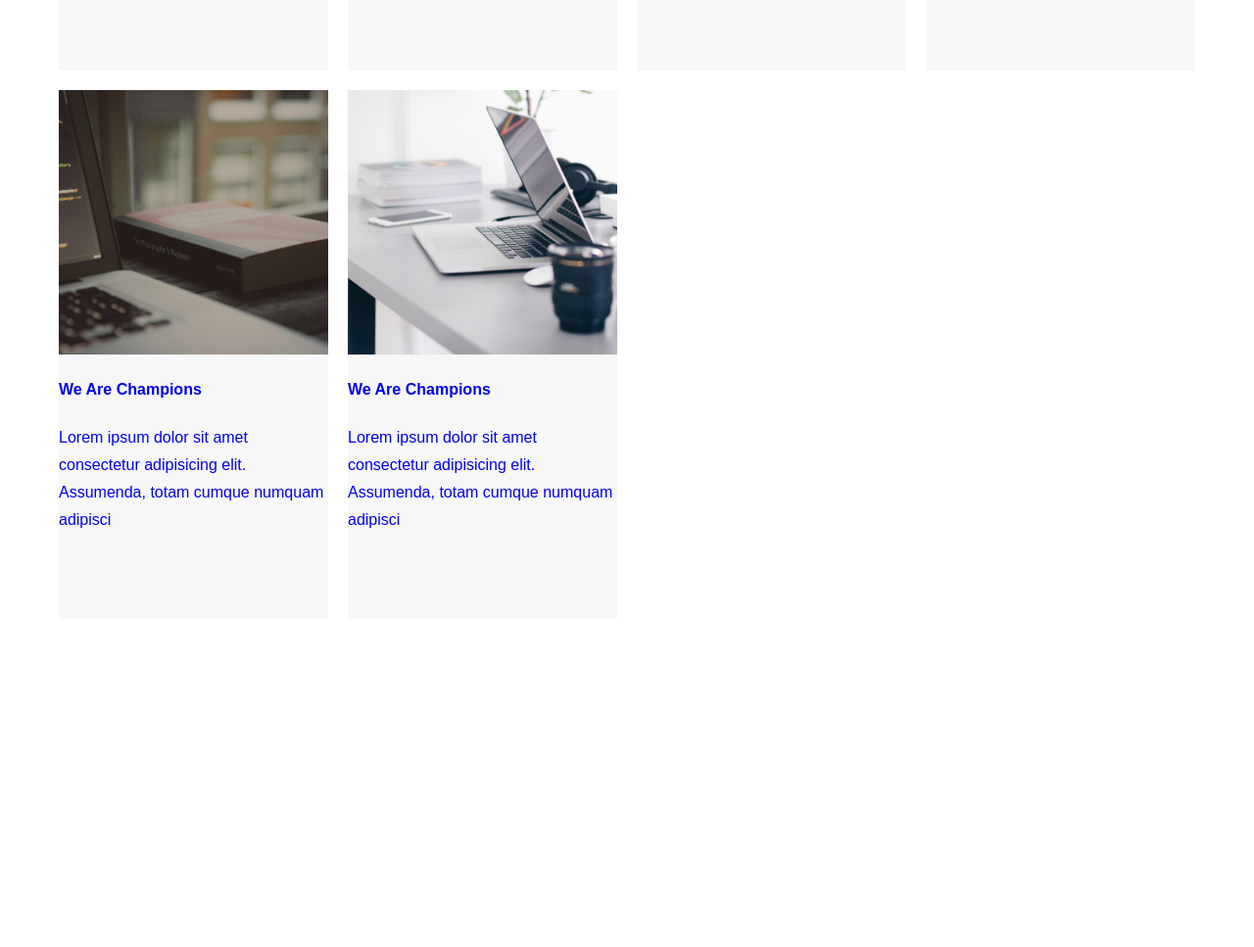
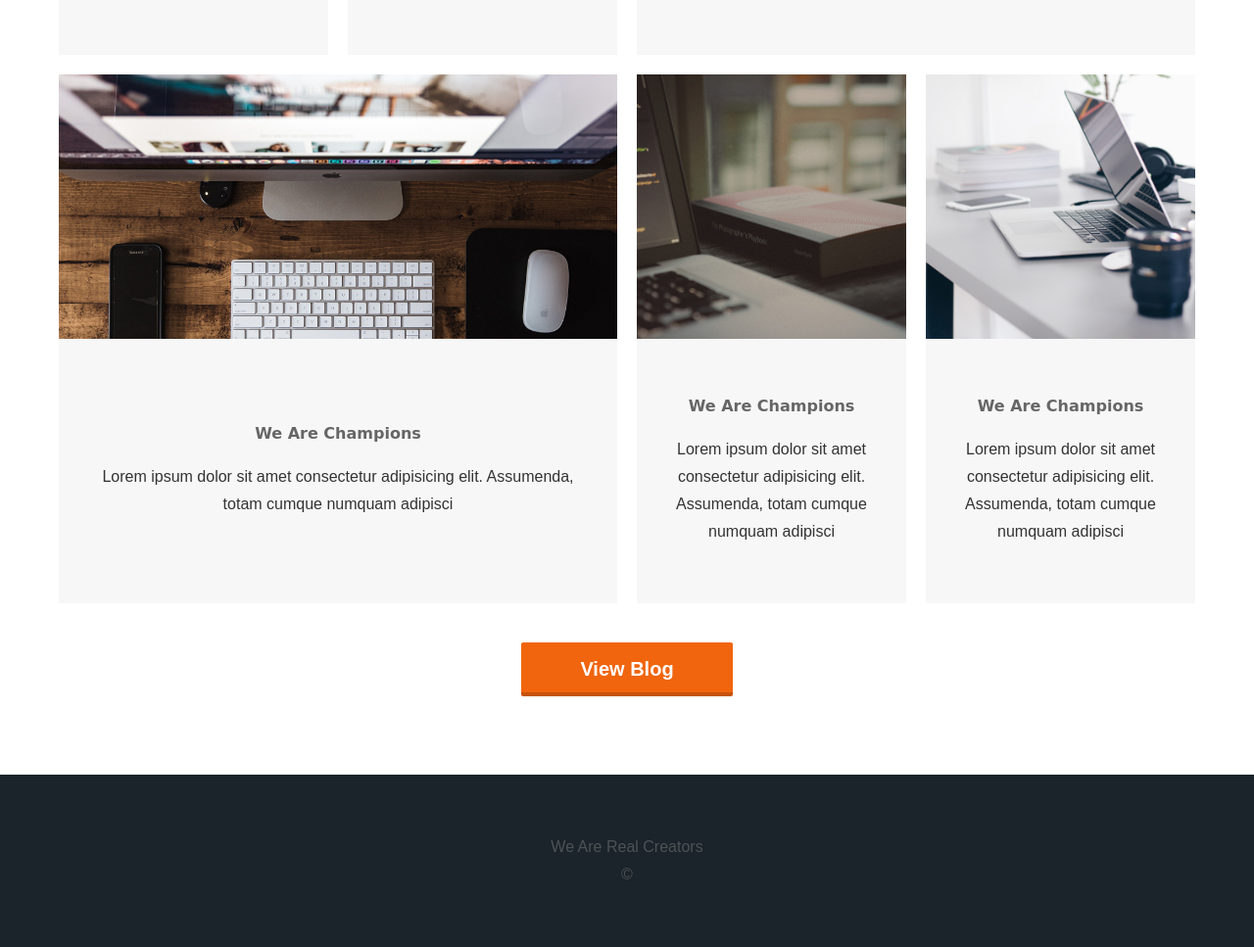
Before and after one commit to StanislavFedyna/website-business-grid, a plain HTML site: page index.html in a window 1280 px wide. Shown: the part 3249-4216 px from the top of the page at 98% size. Before the commit the page ends 3961 px from the top, so only its background shows below. Drawn offline with Linux system fonts and the light colour scheme; a web font is replaced by a local one.

Commit message:
finished with blog sectio

```diff
--- a/css/main.css
+++ b/css/main.css
@@ -536,9 +536,10 @@ body {
   padding: 20px 20px 50px;
 }
 
-.section-ready{
+.section-ready {
   background-color: #EDEDED;
 }
+
 .container {
   max-width: 1200px;
   margin: auto;
@@ -562,7 +563,7 @@ body {
   grid-template-columns: 1fr 1fr;
 }
 
-.ready-left{
+.ready-left {
   border-right: 1px solid #dadada;
   font-size: 18px;
   padding-top: 60px;
@@ -570,34 +571,39 @@ body {
   padding-right: 60px;
 }
 
-.ready-left h2{
+.ready-left h2 {
   margin: 0;
-  margin-bottom:40px;
+  margin-bottom: 40px;
 }
 
-.ready-right{
+.ready-right {
   padding-left: 40px;
 }
-.form-section{
+
+.form-section {
   padding: 30px 0;
   background-color: #293A43;
 
 }
-.form-section input{
+
+.form-section input {
   background-color: #354a56;
 }
-.form-section form{
+
+.form-section form {
   grid-gap: 20px;
   grid-template-columns: repeat(4, 1fr)
 }
-.form-section .button{
+
+.form-section .button {
   font-size: 17px;
   padding: 14.5px;
   width: 100%;
 }
 
 
-input, textarea{
+input,
+textarea {
   border: none;
   padding: 15px 20px;
   width: 100%;
@@ -611,20 +617,28 @@ input, textarea{
   -o-transition: background-color .25s ease;
 }
 
-input, textarea:focus{
+input,
+textarea:focus {
   background-color: #EDEDED;
 }
 
-input, textarea::placeholder{
+input,
+textarea::placeholder {
   color: #507182;
 }
-
-.blog-home{
+.section-blog h2{
+  margin-top: 0;
+  margin-bottom: 40px;
+}
+.section-blog .buttoncase{
+  padding-bottom: 0;
+}
+.blog-home {
   grid-gap: 20px;
   grid-template-columns: repeat(4, 1fr)
 }
 
-.blog-item{
+.blog-item {
   background-color: #F7F7F7;
   text-decoration: none;
   grid-template-rows: 1fr 1fr;
@@ -634,9 +648,72 @@ input, textarea::placeholder{
   -ms-transition: background-color .25s ease;
   -o-transition: background-color .25s ease;
   overflow: hidden;
+  color: #333;
 }
-.blog-item-img{
+.blog-item:nth-child(3){
+  grid-column: 3/5;
+}
+.blog-item:nth-child(4){
+  grid-column: 1/3;
+}
+.blog-item:hover {
+  background-color: #EDEDED;
+}
+.blog-item:hover h4{
+  color: #293A43;
+
+}
+.blog-item-img:hover{
+  transform: scale(1.05) translateY(-6.5px);
+  -webkit-transform: scale(1.05) translateY(-6.5px);
+  -moz-transform: scale(1.05) translateY(-6.5px);
+  -ms-transform: scale(1.05) translateY(-6.5px);
+  -o-transform: scale(1.05) translateY(-6.5px);
+}
+
+.blog-item-img {
   height: 270px;
   background-size: cover;
   background-position: center;
+  transition: transform .25s ease;
+  -webkit-transition: transform .25s ease;
+  -moz-transition: transform .25s ease;
+  -ms-transition: transform .25s ease;
+  -o-transition: transform .25s ease;
 }
+
+.blog-item-content {
+  padding: 25px;
+  text-align: center;
+  align-content: center;
+
+}
+
+.blog-item-content h4 {
+  font-family: 'Patua One', cursive;
+  font-size: 18;
+  color: #666;
+  line-height: 1.3;
+  margin: 0;
+  transition: color 0.25s ease;
+  -webkit-transition: color 0.25s ease;
+  -moz-transition: color 0.25s ease;
+  -ms-transition: color 0.25s ease;
+  -o-transition: color 0.25s ease;
+}
+
+.blog-item-content p {
+  margin-top: 20px;
+  margin-bottom: 0;
+}
+
+.main-footer{
+  padding: 60px 0;
+  background-color: #1a242a;
+  text-align: center;
+  color: #4e5355;
+}
+
+.footer-logo{
+
+}
--- a/index.html
+++ b/index.html
@@ -74,7 +74,7 @@
       <div class="blog-home grid">
         <a href="#" class="blog-item grid">
           <span style="background-image: url(./img/1.jpg)" class="blog-item-img"></span>
-          <span class="blog-item-content">
+          <span class="blog-item-content grid">
             <h4>We Are Champions</h4>
             <p>Lorem ipsum dolor sit amet consectetur adipisicing elit. Assumenda, totam cumque numquam adipisci</p>
           </span>
@@ -82,7 +82,7 @@
 
         <a href="#" class="blog-item grid">
           <span style="background-image: url(./img/2.jpg)" class="blog-item-img"></span>
-          <span class="blog-item-content">
+          <span class="blog-item-content grid">
             <h4>We Are Champions</h4>
             <p>Lorem ipsum dolor sit amet consectetur adipisicing elit. Assumenda, totam cumque numquam adipisci</p>
           </span>
@@ -90,7 +90,7 @@
 
         <a href="#" class="blog-item grid">
           <span style="background-image: url(./img/3.jpg)" class="blog-item-img"></span>
-          <span class="blog-item-content">
+          <span class="blog-item-content grid">
             <h4>We Are Champions</h4>
             <p>Lorem ipsum dolor sit amet consectetur adipisicing elit. Assumenda, totam cumque numquam adipisci</p>
           </span>
@@ -98,7 +98,7 @@
 
         <a href="#" class="blog-item grid">
           <span style="background-image: url(./img/4.jpg)" class="blog-item-img"></span>
-          <span class="blog-item-content">
+          <span class="blog-item-content grid">
             <h4>We Are Champions</h4>
             <p>Lorem ipsum dolor sit amet consectetur adipisicing elit. Assumenda, totam cumque numquam adipisci</p>
           </span>
@@ -106,7 +106,7 @@
 
         <a href="#" class="blog-item grid">
           <span style="background-image: url(./img/5.jpg)" class="blog-item-img"></span>
-          <span class="blog-item-content">
+          <span class="blog-item-content grid">
             <h4>We Are Champions</h4>
             <p>Lorem ipsum dolor sit amet consectetur adipisicing elit. Assumenda, totam cumque numquam adipisci</p>
           </span>
@@ -114,15 +114,27 @@
 
         <a href="#" class="blog-item grid">
           <span style="background-image: url(./img/6.jpg)" class="blog-item-img"></span>
-          <span class="blog-item-content">
+          <span class="blog-item-content grid">
             <h4>We Are Champions</h4>
             <p>Lorem ipsum dolor sit amet consectetur adipisicing elit. Assumenda, totam cumque numquam adipisci</p>
           </span>
         </a>
-
+        <div class="buttoncase text-center">
+          <a href="#" class="button">View Blog</a>
+        </div>
       </div>
     </div>
   </section>
+  <footer class="main-footer">
+    <div class="container">
+      <div class="footer-logo">
+        We Are Real <span>Creators</span>
+      </div>
+      <div class="footer-copy">
+        ©
+      </div>
+    </div>
+  </footer>
   <script src="js/scripts.min.js"></script>
 
 </body>
```
